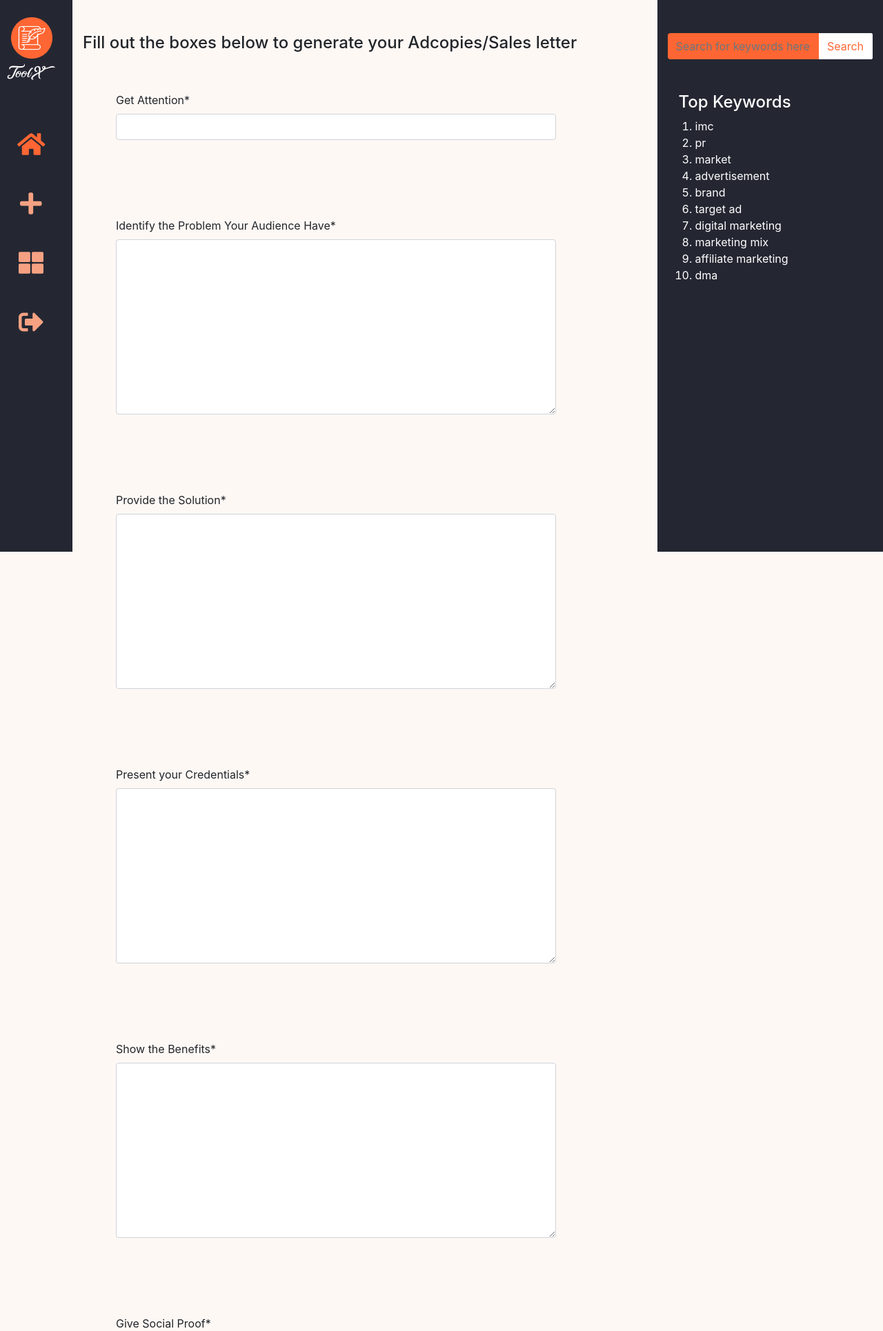
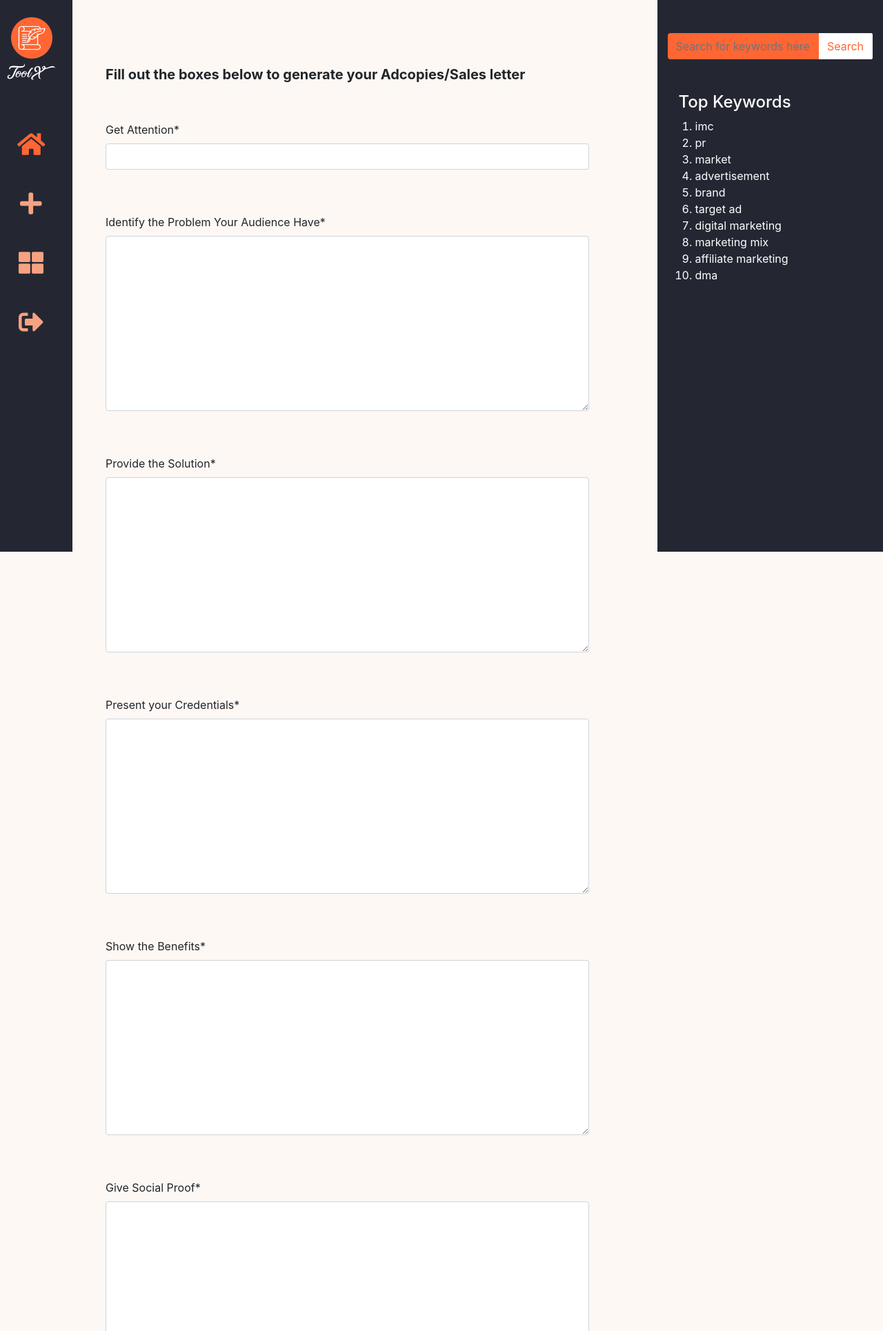
Before and after one commit to AzeezBello/toolx, a Django app: page /create/ in a window 1280 px wide. Shown: the top 1930 px of the page at 69% size. Run offline with Django 3.2, Linux system fonts and the light colour scheme; a user stored in the database is signed in; some libraries are stand-ins or nearby versions.

Commit message:
refactor UI

```diff
--- a/instant_generator/templates/instant_generator/create.html
+++ b/instant_generator/templates/instant_generator/create.html
@@ -13,52 +13,52 @@
         {% block icon-bar %} {% include 'icon-bar.html' %} {% endblock icon-bar %}
     </div>
 
-    <div class="col-7 mt-5">
-        <h4>Fill out the boxes below to generate your Adcopies/Sales letter</h4>
+    <div class="col-7 mt-5 pl-5">
+        <h5 class="pt-5"><b>Fill out the boxes below to generate your Adcopies/Sales letter</b></h5>
          <form method="post">
             {% csrf_token %}
-            <div class="p-5">
+            <div class="pt-5">
                 {{ form.Get_Attention|as_crispy_field }}
             </div>
-            <div class="p-5">
+            <div class="pt-5">
                 {{ form.Identify_the_Problem_Your_Audience_Have|as_crispy_field }}
             </div>
-            <div class="p-5">
+            <div class="pt-5">
                 {{ form.Provide_the_Solution|as_crispy_field }}
             </div>
-            <div class="p-5">
+            <div class="pt-5">
                 {{ form.Present_your_Credentials|as_crispy_field}}
             </div>
-            <div class="p-5">
+            <div class="pt-5">
                 {{ form.Show_the_Benefits|as_crispy_field}}
             </div>
-            <div class="p-5">
+            <div class="pt-5">
                 {{ form.Give_Social_Proof|as_crispy_field}}
             </div>
-            <div class="p-5">
+            <div class="pt-5">
                 {{ form.Make_Your_Offer|as_crispy_field}}
             </div>
-            <div class="p-5">
+            <div class="pt-5">
                 {{ form.Give_a_Guarantee|as_crispy_field}}
             </div>
-            <div class="p-5">
+            <div class="pt-5">
                 {{ form.Inject_Scarcity|as_crispy_field}}
             </div>
-            <div class="p-5">
+            <div class="pt-5">
                 {{ form.Call_to_action|as_crispy_field}}
             </div>
-            <div class="p-5">
+            <div class="pt-5">
                 {{ form.Give_a_Warning|as_crispy_field}}
             </div>
-            <div class="p-5">
+            <div class="pt-5">
                 {{ form.Close_with_a_Reminder|as_crispy_field}}
             </div>
-            <div class="pl-5 pr-5">
+            <div class="pt-5 pb-5">
                 <button type="submit" class="xbtn-primary btn btn-primary btn-block" id="signup">Submit</button>
             </div>
          </form>
     </div>
-     <div class="col-3 ml-auto sticky-top sidebar">
+     <div class="col-3 ml-auto sticky-top sidebar d-none d-lg-block">
         {% block sidebar %} {% include 'sidebar.html' %} {% endblock sidebar %}
      </div>
 
```
